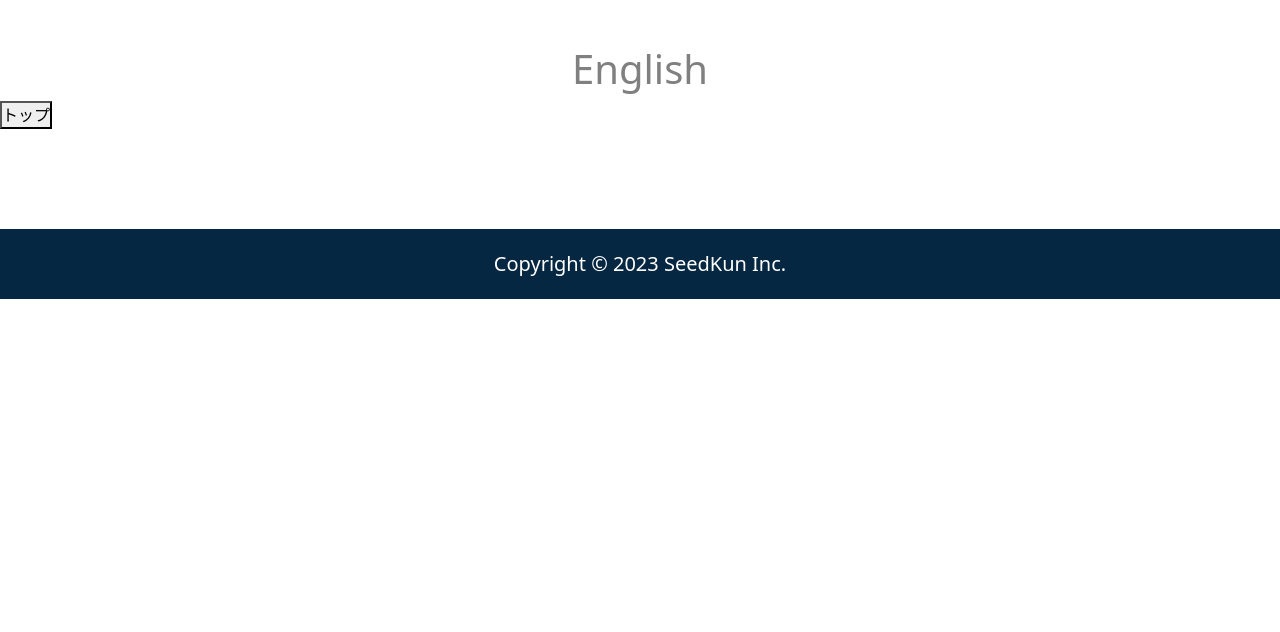
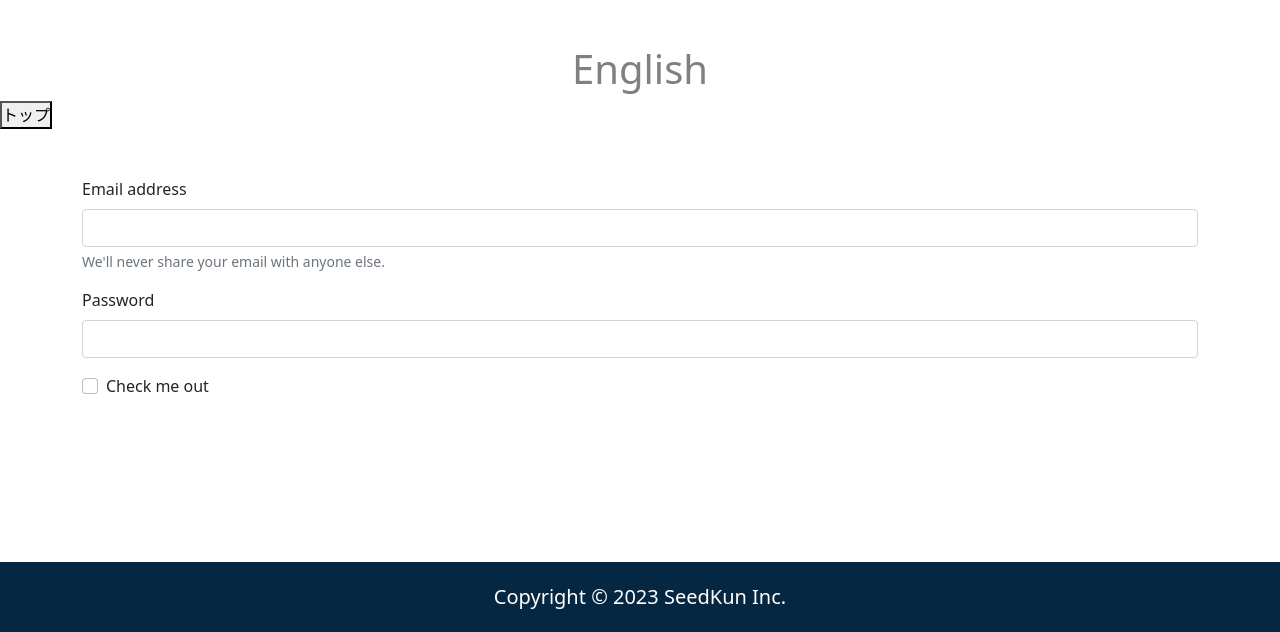
Before and after one commit to Hiroki-kirihara/Gitpractice, a plain HTML site: page index.html in a window 1280 px wide. Shown: the part 955-1587 px from the top of the page. Before the commit the page ends 1254 px from the top, so only its background shows below. Drawn offline with nearby package versions, Linux system fonts and the light colour scheme.

Commit message:
フォーム作成

```diff
--- a/index.html
+++ b/index.html
@@ -48,6 +48,26 @@
             </div>
         </section>
         <button type="button" id="toTop">トップ</button>
+        <div class="container py-5">
+            <div class="row">
+                <div class="col-8 offset-2"></div>
+                <form>
+                    <div class="mb-3">
+                      <label for="exampleInputEmail1" class="form-label">Email address</label>
+                      <input type="email" class="form-control" id="exampleInputEmail1" aria-describedby="emailHelp">
+                      <div id="emailHelp" class="form-text">We'll never share your email with anyone else.</div>
+                    </div>
+                    <div class="mb-3">
+                      <label for="exampleInputPassword1" class="form-label">Password</label>
+                      <input type="password" class="form-control" id="exampleInputPassword1">
+                    </div>
+                    <div class="mb-3 form-check">
+                      <input type="checkbox" class="form-check-input" id="exampleCheck1">
+                      <label class="form-check-label" for="exampleCheck1">Check me out</label>
+                    </div>
+                  </form>
+            </div>
+        </div>
     </main>
     <footer>
         <div>Copyright &copy; SeedKun Inc.</div>
```
